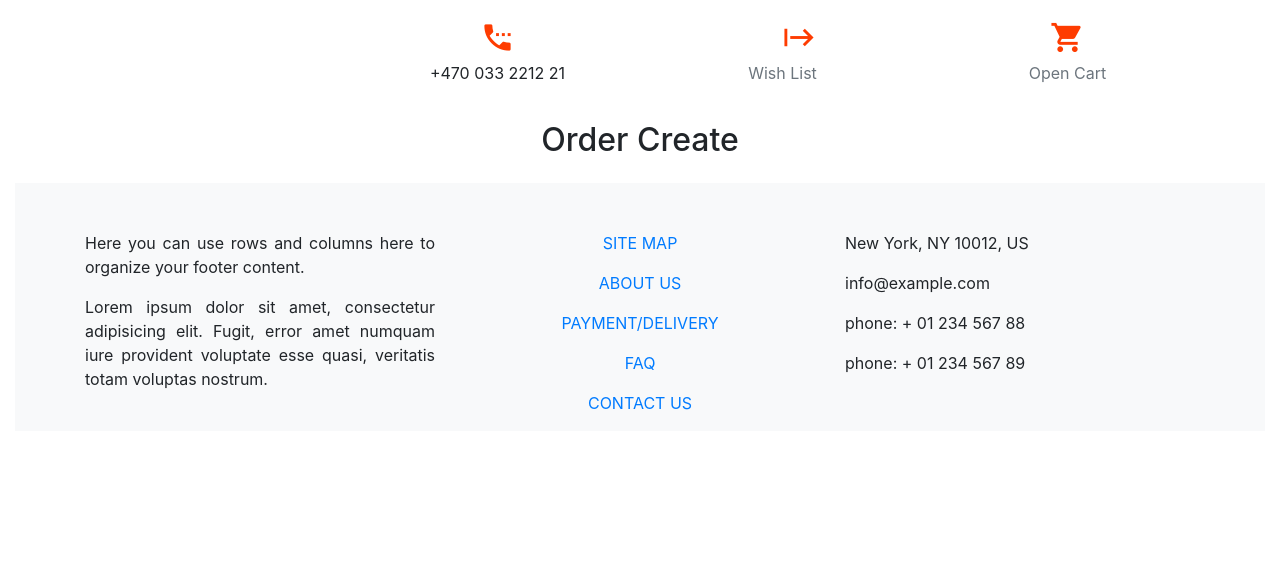
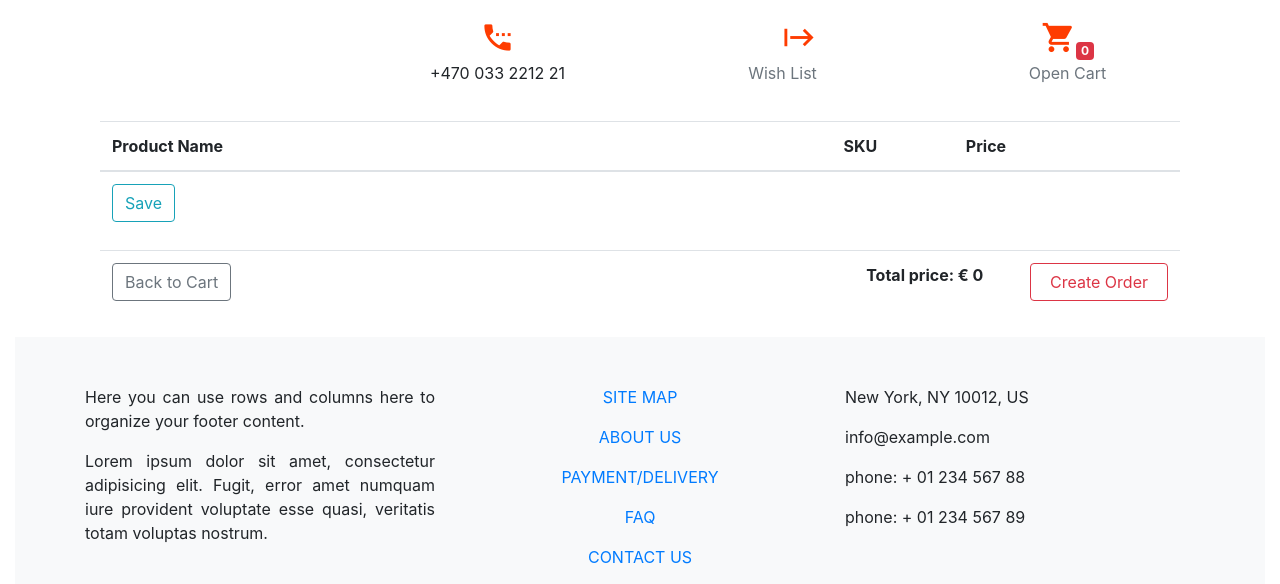
Before and after one commit to yurabysaha/de_market, a Django app: page /order/ in a window 1280 px wide. Shown: the part 58-642 px from the top of the page. Run offline with Django 3.2, Linux system fonts and the light colour scheme; the visitor is signed in with stand-in values (Sample User, id 1); data comes from the database, SQL or seed files in the repository; data that the repository does not hold is empty; parts of the project's set-up code (start-up, migrations or seed data) failed here and were passed over; some libraries are stand-ins or nearby versions.

Commit message:
Added order

```diff
--- a/order/forms.py
+++ b/order/forms.py
@@ -6,6 +6,8 @@ class CreateOrder(forms.ModelForm):
     class Meta:
         model = Order
         fields = ('delivery_address', 'contact_phone',)
+
         widgets = {
-            'body': forms.Textarea(attrs={'class': 'form-control', 'rows': 4}),
+            'delivery_address': forms.TextInput(attrs={'class': 'text-area'}),
+            'contact_phone': forms.TextInput(attrs={'class': 'text-area'}),
         }
--- a/order/templates/order/order.html
+++ b/order/templates/order/order.html
@@ -4,6 +4,49 @@
 
 {% block content %}
 
-        <h2 class="text-center">Order Create</h2>
+<div class="container">
+  <table id="cart" class="table table-hover table-condensed">
+    <thead>
+      <tr>
+        <th style="width:60%">Product Name</th>
+          <th style="width:5%">SKU</th>
+          <th style="width:10%" class="text-right">Price</th>
+          <th style="width:10%"></th>
+      </tr>
+    </thead>
+    <tbody>
+       {% for item in cart.item.all %}
+      <tr>
+        <td data-th="Product">
+          <div class="row">
+            <div class="col-lg-2"><img src="{{ item.photos.first.image.url }}" width="100px" alt="..." class="img-responsive" /></div>
+            <div class="col-lg-10">
+                <a href="{% url 'item-detail' item.id %}"><h5 class="nomargin">{{ item.title_en }}</h5></a>
+            </div>
+          </div>
+        </td>
+        <td>
+          {{ item.sku }}
+        </td>
+        <td data-th="Price" class="text-right">{{ item.price }}€</td>
+      </tr>
+            {% endfor %}
+    <tr>
+
+      <td><form method="POST" class="form-group">{% csrf_token %}
+                        {{ form.as_p }}
+                        <button class="btn btn-outline-info" type="submit">Save</button>
+      </form></td>
+    </tr>
+    </tbody>
+    <tfoot>
+      <tr>
+        <td><a href="/cart" class="btn btn-outline-secondary">Back to Cart</a></td>
+        <td colspan="2" class="hidden-xs text-center"><strong>Total price: € {{ cart_total }}</strong></td>
+        <td><a href="{% url 'create_order' %}" class="btn btn-outline-danger btn-block">Create Order</a></td>
+      </tr>
+    </tfoot>
+  </table>
+</div>
 
 {% endblock %}
--- a/order/views.py
+++ b/order/views.py
@@ -1,6 +1,32 @@
-from django.shortcuts import render, get_object_or_404
+from django.shortcuts import render, get_object_or_404, redirect
+from . forms import CreateOrder
+from cart.models import Cart
+from . models import Order
+from cart.views import remove_from_cart
 
 
 def create_order(request):
+    if request.user.is_authenticated:
+        cart, created = Cart.objects.get_or_create(user_id=request.user.id)
 
-    return render(request, 'order/order.html')
+        # calculate total for price in cart items
+        cart_total = 0
+        for i in cart.item.all():
+            cart_total += i.price
+
+        form = CreateOrder()
+        if request.method == "POST":
+            items_in_cart = cart.item.all()
+            order = Order.objects.create(user=request.user, total=cart_total,
+                                         delivery_address=request.POST['delivery_address'],
+                                         contact_phone=request.POST['contact_phone'])
+            for item in items_in_cart:
+                order.items.add(item)
+
+            cart.items()
+
+            return redirect('/')
+        return render(request, 'order/order.html', {'form': form, 'cart':cart, 'cart_total':cart_total})
+
+    else:
+        return redirect('/')
```
